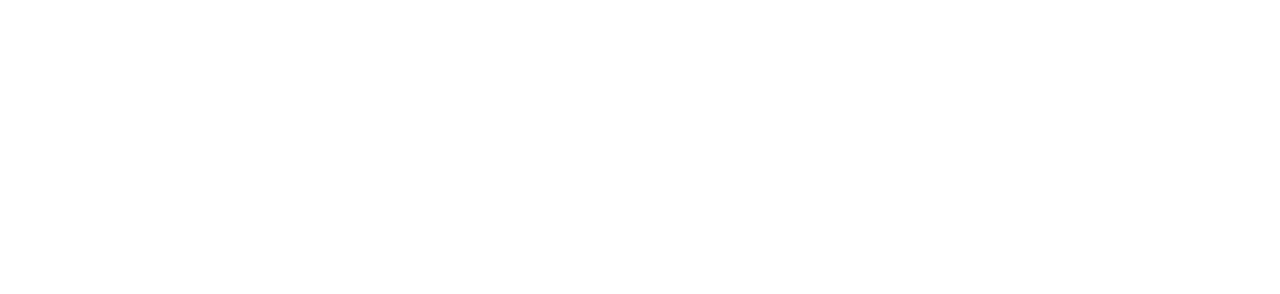
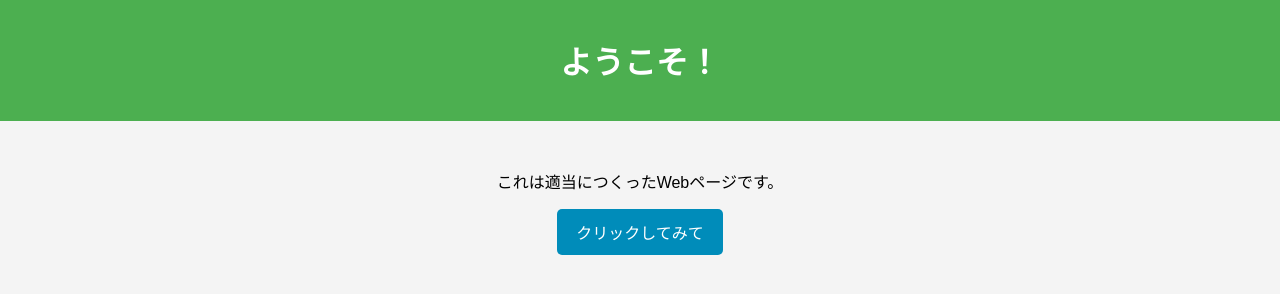
Before and after one commit to bn-hashi/github-pages-tutorial, a plain HTML site: page index.html in a window 1280 px wide. Drawn offline with Linux system fonts and the light colour scheme.

Commit message:
Update index.html

```diff
--- a/index.html
+++ b/index.html
@@ -1,10 +1,49 @@
+<!DOCTYPE html>
 <html lang="ja">
 <head>
-    <meta charset="UTF-8">
-    <meta name="viewport" content="width=device-width, initial-scale=1.0">
-    <title>Hello World</title>
+  <meta charset="UTF-8">
+  <meta name="viewport" content="width=device-width, initial-scale=1.0">
+  <title>適当なWebページ</title>
+  <style>
+    body {
+      font-family: 'Arial', sans-serif;
+      background-color: #f4f4f4;
+      margin: 0;
+      padding: 0;
+      text-align: center;
+    }
+    header {
+      background-color: #4CAF50;
+      color: white;
+      padding: 1rem 0;
+    }
+    main {
+      padding: 2rem;
+    }
+    button {
+      padding: 0.7rem 1.2rem;
+      font-size: 1rem;
+      border: none;
+      background-color: #008CBA;
+      color: white;
+      cursor: pointer;
+      border-radius: 5px;
+    }
+    button:hover {
+      background-color: #005f75;
+    }
+  </style>
 </head>
 <body>
 
+  <header>
+    <h1>ようこそ！</h1>
+  </header>
+
+  <main>
+    <p>これは適当につくったWebページです。</p>
+    <button onclick="alert('こんにちは！')">クリックしてみて</button>
+  </main>
+
 </body>
 </html>
```
